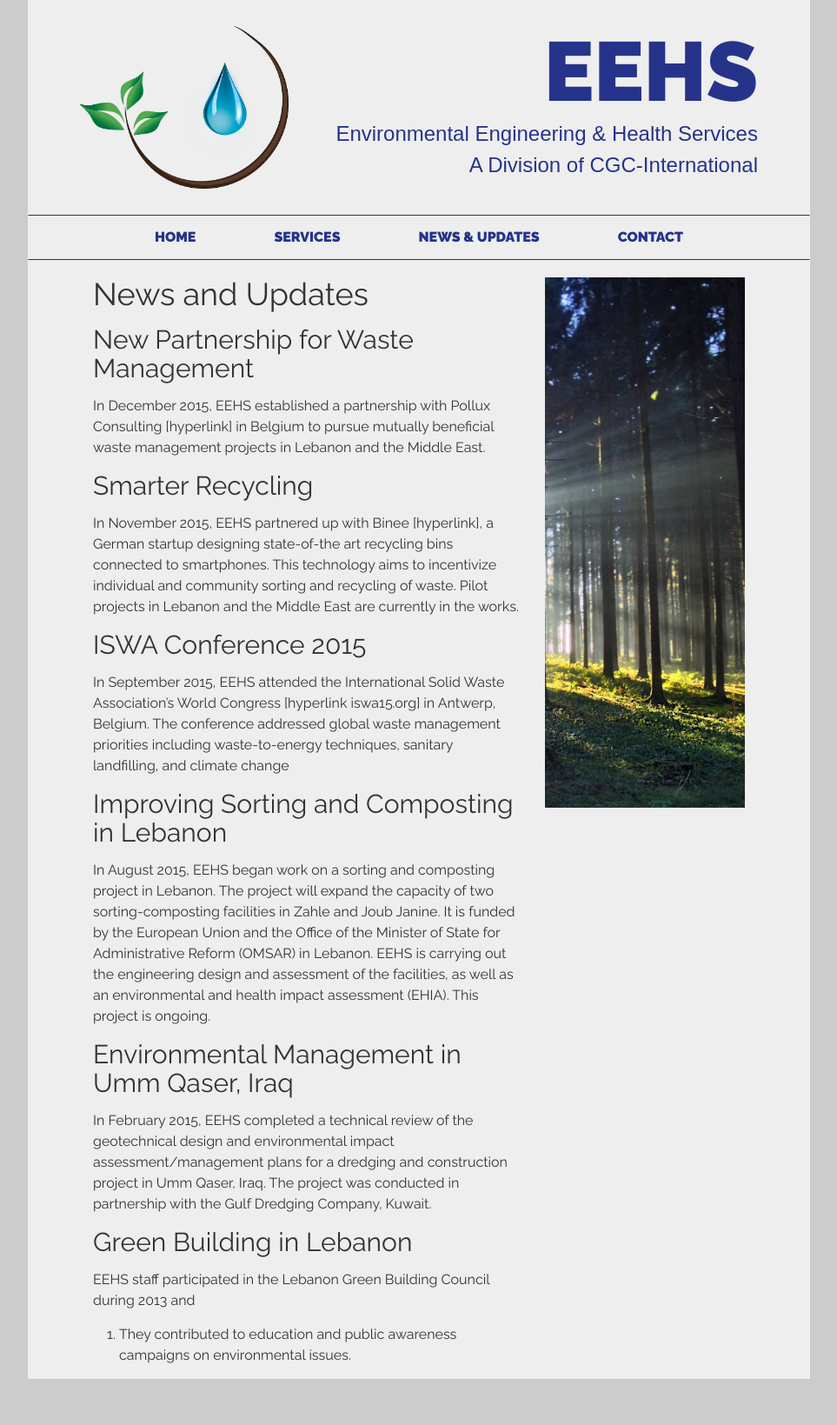
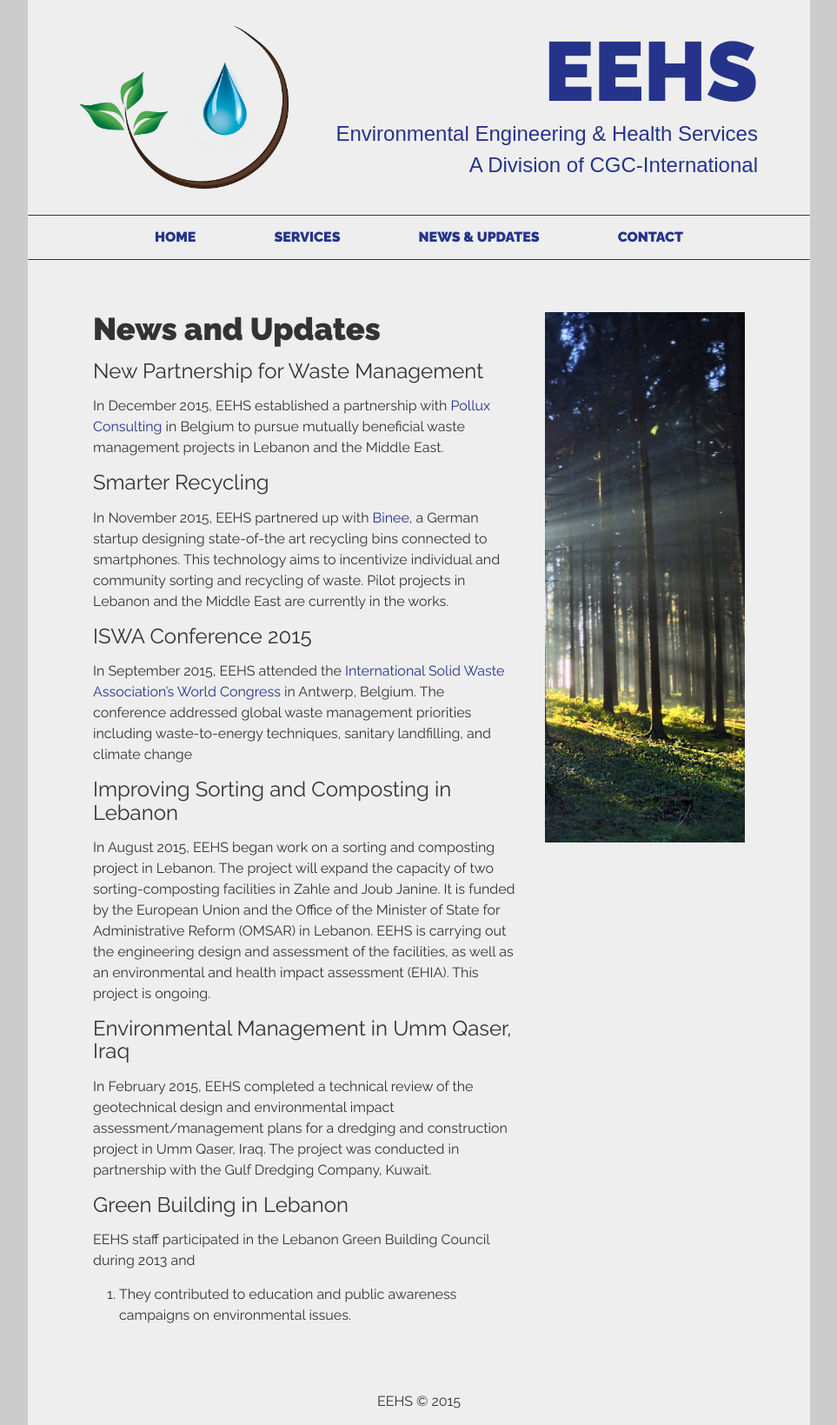
Before and after one commit to eehs-us/eehs-us.github.io, a Jekyll site: the page built from news.md, in a window 1280 px wide. Shown: the whole page at 87% size, without its empty margins (158-1121 px from the left). Built offline with Jekyll 4.4.1, drawn with Linux system fonts in a browser that asks for light colours; some web fonts are replaced; before the commit the page ends 1586 px from its top, so only the background shows below that.

Commit message:
layout updates

```diff
--- a/_includes/footer.html
+++ b/_includes/footer.html
@@ -1,4 +1,6 @@
 <footer class="">
-
+  <div class="container">
+    <p class="text-center">EEHS &copy; 2015</p>
+  </div>
 
 </footer>
--- a/_includes/navbar.html
+++ b/_includes/navbar.html
@@ -15,10 +15,15 @@
           <a href="#" class="dropdown-toggle" data-toggle="dropdown" role="button" aria-haspopup="true" aria-expanded="false">SERVICES</a>
           <ul class="dropdown-menu">
             <li><a href="/waste-management">WASTE MANAGEMENT</a></li>
+            <li class="divider"></li>
             <li><a href="/green-building">GREEN BUILDING</a></li>
+            <li class="divider"></li>
             <li><a href="/impact-assessment">IMPACT ASSESSMENT</a></li>
+            <li class="divider"></li>
             <li><a href="/health">HEALTH & DEVELOPMENT</a></li>
-            <li><a href="/technology-transfer">TECHNOLOGY TRANSER</a></li>
+            <li class="divider"></li>
+            <li><a href="/technology-transfer">TECHNOLOGY TRANSFER</a></li>
+            <li class="divider"></li>
             <li><a href="/other-services">OTHER SERVICES</a></li>
           </ul>
         </li>
--- a/_sass/_layout.scss
+++ b/_sass/_layout.scss
@@ -1,3 +1,11 @@
+h1 {
+  font-weight: bold;
+}
+
+h2 {
+  font-size: 24px;
+}
+
 a, a:visited {
   color: $dark-color-blue;
 }
@@ -19,8 +27,7 @@
 }
 
 .content-area {
-  padding-left: $spacing-unit * 2;
-  padding-right: $spacing-unit * 2;
+  padding: $spacing-unit * 2;
 }
 
 .container {
@@ -62,6 +69,10 @@
   margin-bottom: 0px;
 }
 
+.navbar {
+  margin-bottom: 0px;
+}
+
 .navbar .navbar-nav {
   display: inline-block;
   float: none;
@@ -70,6 +81,10 @@
 
 .navbar .navbar-collapse {
   text-align: center;
+  font-weight: bold;
+}
+
+.dropdown-menu>li>a {
   font-weight: bold;
 }
 
--- a/news.md
+++ b/news.md
@@ -9,21 +9,20 @@
 
 ## New Partnership for Waste Management
 
-In December 2015, EEHS established a partnership with Pollux Consulting
-[hyperlink] in Belgium to pursue mutually beneficial waste management projects in
+In December 2015, EEHS established a partnership with [Pollux Consulting](http://polluxconsulting.com/) in Belgium to pursue mutually beneficial waste management projects in
 Lebanon and the Middle East.
 
 ## Smarter Recycling
 
-In November 2015, EEHS partnered up with Binee [hyperlink], a German startup
+In November 2015, EEHS partnered up with [Binee](http://www.binee.com/), a German startup
 designing state-of-the art recycling bins connected to smartphones. This technology
 aims to incentivize individual and community sorting and recycling of waste. Pilot
 projects in Lebanon and the Middle East are currently in the works.
 
 ## ISWA Conference 2015
 
-In September 2015, EEHS attended the International Solid Waste Association’s
-World Congress [hyperlink iswa15.org] in Antwerp, Belgium. The conference
+In September 2015, EEHS attended the [International Solid Waste Association’s
+World Congress](http://iswa2015.org) in Antwerp, Belgium. The conference
 addressed global waste management priorities including waste-to-energy
 techniques, sanitary landfilling, and climate change
 
```
Also changed, not shown: waste-management.md (+1 -1 lines).
